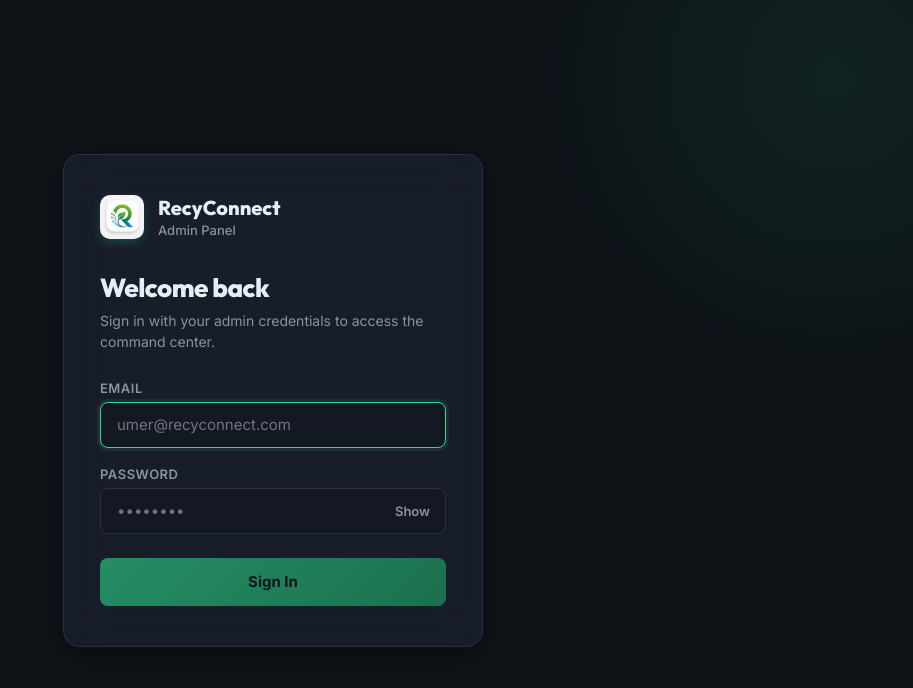
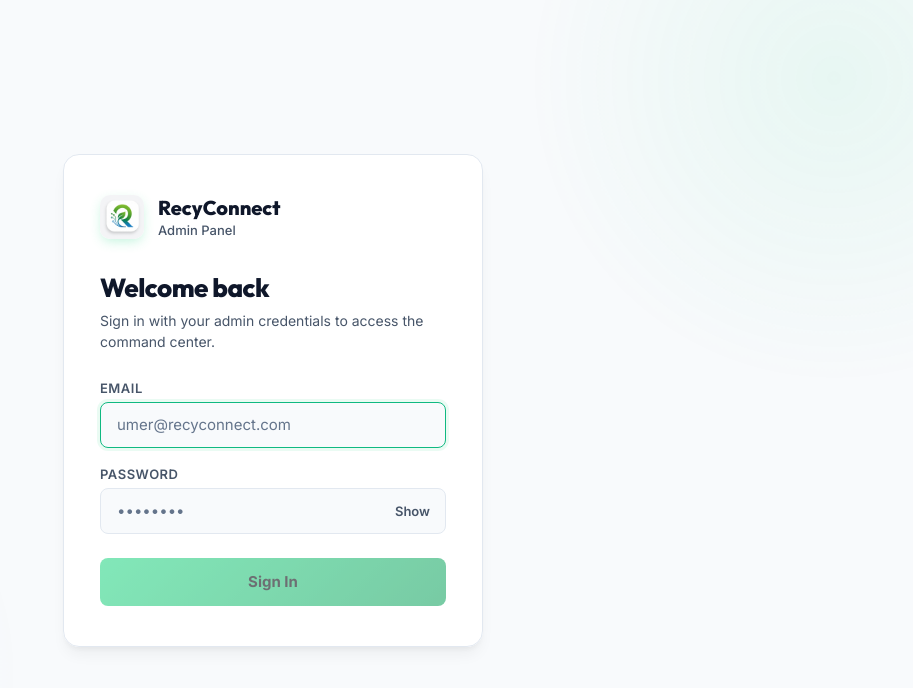
Before and after one commit to Tayyab2344/RecyConnect_admin, a Next.js app: page / in a window 1280 px wide. Shown: the top 688 px of the page, without its empty margins (367-1280 px from the left). Built offline with nearby package versions, Linux system fonts and the light colour scheme; no server answers.

Commit message:
feat: migrate admin panel theme to white background with green accents

```diff
--- a/src/app/globals.css
+++ b/src/app/globals.css
@@ -1,32 +1,32 @@
 :root {
-  --bg: #0f1419;
-  --bg-card: #1a1f2e;
-  --bg-card-hover: #222839;
-  --bg-input: #141822;
-  --bg-sidebar: #0d1117;
-  --bg-table-row: #161b27;
-  --bg-table-row-hover: #1e2435;
-  --border: #2a3142;
-  --border-light: #323a50;
-  --text: #e6edf3;
-  --text-muted: #8b949e;
-  --text-dim: #6e7681;
-  --accent: #30d98b;
-  --accent-hover: #26c97e;
-  --accent-bg: rgba(48, 217, 139, 0.12);
-  --danger: #f85149;
-  --danger-bg: rgba(248, 81, 73, 0.12);
-  --warning: #f0b429;
-  --warning-bg: rgba(240, 180, 41, 0.12);
-  --info: #58a6ff;
-  --info-bg: rgba(88, 166, 255, 0.12);
-  --purple: #a78bfa;
-  --purple-bg: rgba(167, 139, 250, 0.12);
+  --bg: #f8fafc;
+  --bg-card: #ffffff;
+  --bg-card-hover: #f1f5f9;
+  --bg-input: #f8fafc;
+  --bg-sidebar: #ffffff;
+  --bg-table-row: #ffffff;
+  --bg-table-row-hover: #f8fafc;
+  --border: #e2e8f0;
+  --border-light: #f1f5f9;
+  --text: #0f172a;
+  --text-muted: #475569;
+  --text-dim: #64748b;
+  --accent: #10b981;
+  --accent-hover: #059669;
+  --accent-bg: #ecfdf5;
+  --danger: #ef4444;
+  --danger-bg: #fef2f2;
+  --warning: #f59e0b;
+  --warning-bg: #fffbeb;
+  --info: #3b82f6;
+  --info-bg: #eff6ff;
+  --purple: #8b5cf6;
+  --purple-bg: #f5f3ff;
   --radius: 12px;
   --radius-sm: 8px;
   --radius-lg: 16px;
-  --shadow: 0 4px 24px rgba(0, 0, 0, 0.3);
-  --shadow-lg: 0 8px 40px rgba(0, 0, 0, 0.45);
+  --shadow: 0 1px 3px rgba(0, 0, 0, 0.05), 0 1px 2px rgba(0, 0, 0, 0.05);
+  --shadow-lg: 0 10px 15px -3px rgba(0, 0, 0, 0.05), 0 4px 6px -2px rgba(0, 0, 0, 0.05);
   --transition: 200ms cubic-bezier(0.4, 0, 0.2, 1);
 }
 
--- a/src/app/page.module.css
+++ b/src/app/page.module.css
@@ -769,12 +769,14 @@
   max-width: 420px;
   border: 1px solid var(--border);
   border-radius: var(--radius-lg);
-  background: rgba(26, 31, 46, 0.85);
+  background: rgba(255, 255, 255, 0.9);
   backdrop-filter: blur(20px);
   padding: 40px 36px;
   box-shadow: var(--shadow-lg);
   animation: slideUp 400ms ease;
 }
+
+
 
 .loginBrand {
   display: flex;
--- a/src/components/auth/Login.tsx
+++ b/src/components/auth/Login.tsx
@@ -66,7 +66,7 @@
   if (requiresMfa) {
     return (
       <div className={styles.loginPage}>
-        <div className={styles.loginCard} style={{ backdropFilter: "blur(20px)", background: "rgba(26, 31, 46, 0.7)", border: "1px solid rgba(255, 255, 255, 0.08)" }}>
+        <div className={styles.loginCard} style={{ backdropFilter: "blur(20px)", background: "rgba(255, 255, 255, 0.8)", border: "1px solid var(--border)" }}>
           <div className={styles.loginBrand}>
             <img
               src="/app_ico.png"
--- a/src/components/features/Dashboard.tsx
+++ b/src/components/features/Dashboard.tsx
@@ -243,7 +243,7 @@
 
           {/* Visual Data Comparison & Demographics */}
           <section className={styles.contentGrid}>
-            <article className={styles.panel} style={{ background: "linear-gradient(180deg, var(--bg-card) 0%, rgba(20,24,34,0.3) 100%)" }}>
+            <article className={styles.panel} style={{ background: "linear-gradient(180deg, var(--bg-card) 0%, var(--bg) 100%)" }}>
               <div className={styles.panelHeader} style={{ padding: 0, border: "none" }}>
                 <div>
                   <p className={styles.eyebrow}>ERP Value Analysis</p>
```
